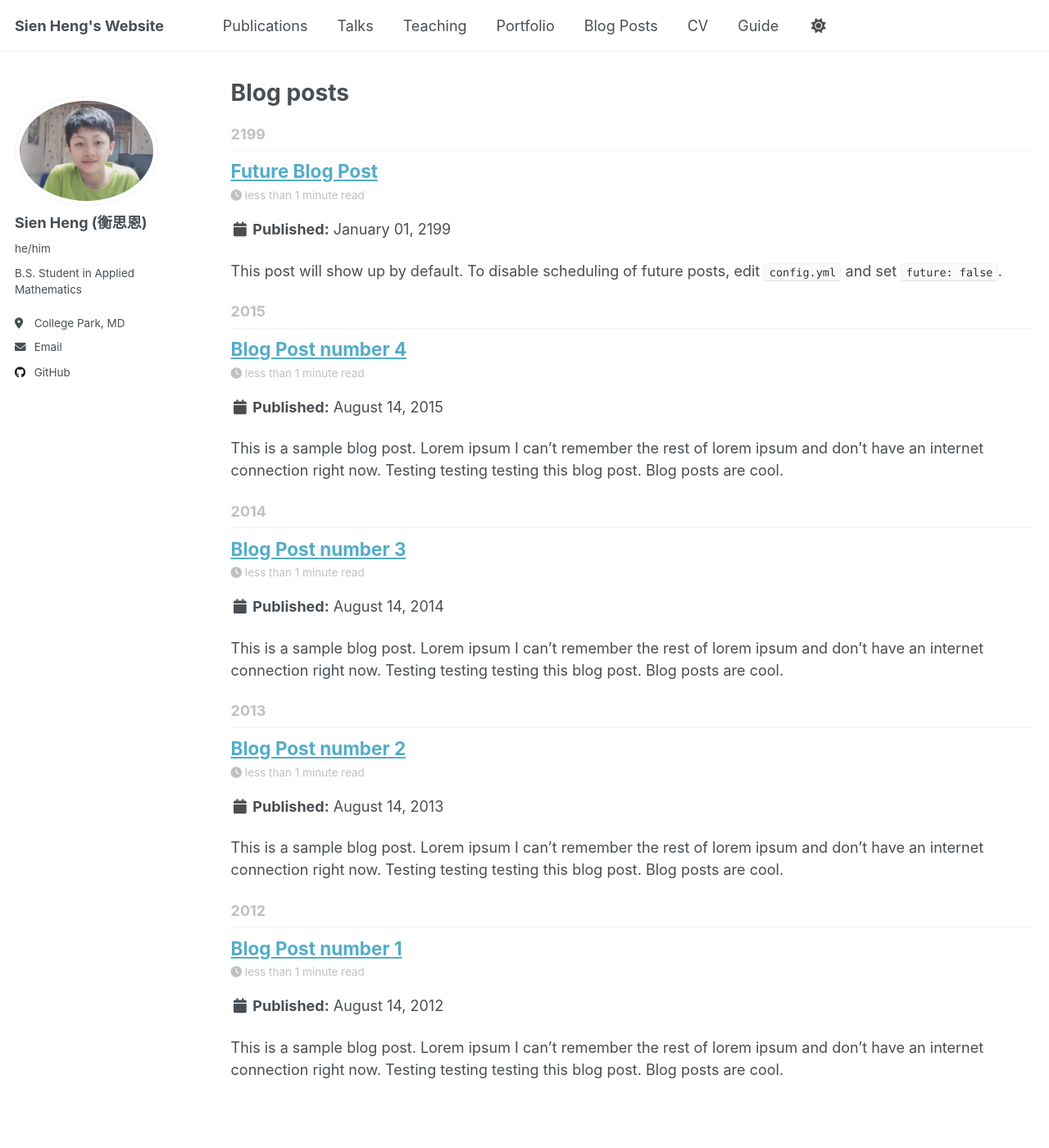
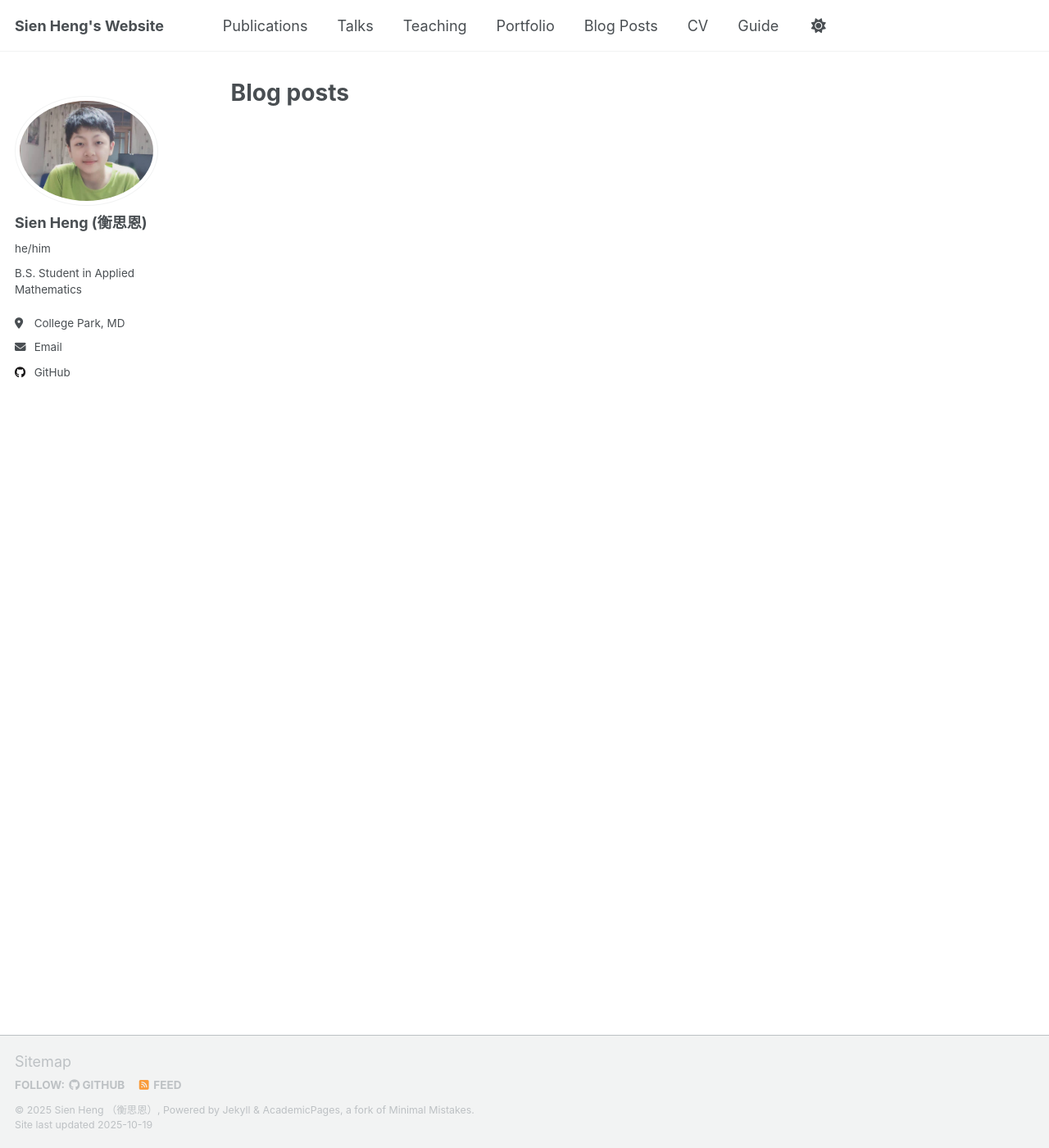
Before and after one commit to SienHeng/sienheng.github.io, a Jekyll site: the page built from _pages/year-archive.html, in a window 1280 px wide and 1400 px high. Shown: the whole window at 82% size. Built offline with Jekyll 4.4.1, drawn with Linux system fonts in a browser that asks for light colours; a script that is not in the unit is left out.

Commit message:
deleting sample formats

```diff
--- a/_posts/2012-08-14-blog-post-1.md
+++ /dev/null
@@ -1,20 +0,0 @@
----
-title: 'Blog Post number 1'
-date: 2012-08-14
-permalink: /posts/2012/08/blog-post-1/
-tags:
-  - cool posts
-  - category1
-  - category2
----
-
-This is a sample blog post. Lorem ipsum I can't remember the rest of lorem ipsum and don't have an internet connection right now. Testing testing testing this blog post. Blog posts are cool.
-
-Headings are cool
-======
-
-You can have many headings
-======
-
-Aren't headings cool?
-------
--- a/_posts/2013-08-14-blog-post-2.md
+++ /dev/null
@@ -1,20 +0,0 @@
----
-title: 'Blog Post number 2'
-date: 2013-08-14
-permalink: /posts/2013/08/blog-post-2/
-tags:
-  - cool posts
-  - category1
-  - category2
----
-
-This is a sample blog post. Lorem ipsum I can't remember the rest of lorem ipsum and don't have an internet connection right now. Testing testing testing this blog post. Blog posts are cool.
-
-Headings are cool
-======
-
-You can have many headings
-======
-
-Aren't headings cool?
-------
--- a/_posts/2014-08-14-blog-post-3.md
+++ /dev/null
@@ -1,20 +0,0 @@
----
-title: 'Blog Post number 3'
-date: 2014-08-14
-permalink: /posts/2014/08/blog-post-3/
-tags:
-  - cool posts
-  - category1
-  - category2
----
-
-This is a sample blog post. Lorem ipsum I can't remember the rest of lorem ipsum and don't have an internet connection right now. Testing testing testing this blog post. Blog posts are cool.
-
-Headings are cool
-======
-
-You can have many headings
-======
-
-Aren't headings cool?
-------
--- a/_posts/2199-01-01-future-post.md
+++ /dev/null
@@ -1,11 +0,0 @@
----
-title: 'Future Blog Post'
-date: 2199-01-01
-permalink: /posts/2012/08/blog-post-4/
-tags:
-  - cool posts
-  - category1
-  - category2
----
-
-This post will show up by default. To disable scheduling of future posts, edit `config.yml` and set `future: false`.
```
Also changed, not shown: _pages/cv.md (+7 -2 lines), _posts/2015-08-14-blog-post-4.md (deleted, +0 -20 lines), _publications/2009-10-01-paper-title-number-1.md (deleted, +0 -14 lines), _publications/2010-10-01-paper-title-number-2.md (deleted, +0 -14 lines), _publications/2015-10-01-paper-title-number-3.md (deleted, +0 -14 lines), _publications/2024-02-17-paper-title-number-4.md (deleted, +0 -13 lines), _publications/2025-06-08-paper-title-number-5.md (deleted, +0 -13 lines), _research/research.md (+0 -3 lines), _talks/2012-03-01-talk-1.md (deleted, +0 -11 lines), _talks/2013-03-01-tutorial-1.md (deleted, +0 -13 lines), _talks/2014-02-01-talk-2.md (deleted, +0 -13 lines), _talks/2014-03-01-talk-3.md (deleted, +0 -11 lines), _teaching/2014-spring-teaching-1.md (deleted, +0 -20 lines), _teaching/2015-spring-teaching-2.md (deleted, +0 -20 lines).
